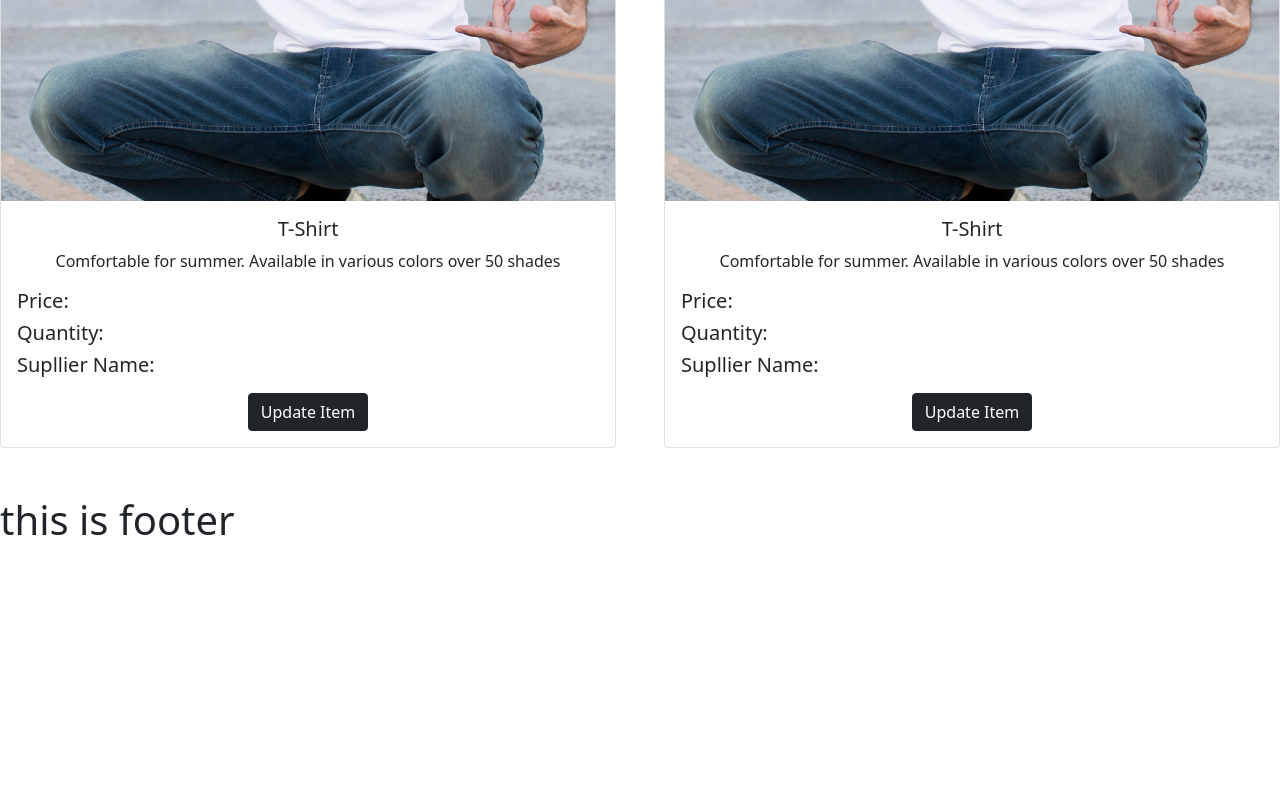
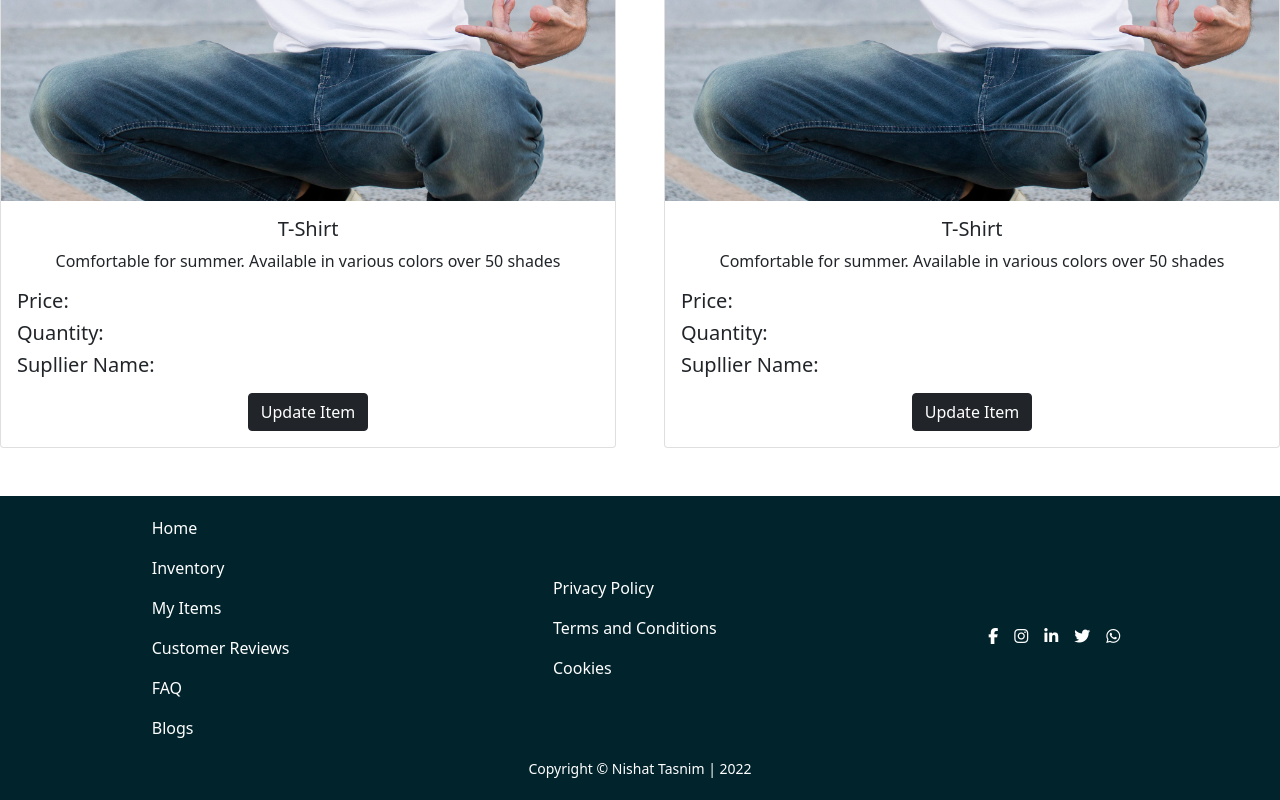
Before and after one commit to nishattasnim08/fashion-world-client-side, a React (Create React App) app: page /inventory in a window 1280 px wide. Shown: the part 2364-3164 px from the top of the page. Before the commit the page ends 2916 px from the top, so only its background shows below. Built offline with nearby package versions, Linux system fonts and the light colour scheme.

Commit message:
footer added

```diff
--- a/public/index.html
+++ b/public/index.html
@@ -24,6 +24,7 @@
       work correctly both with client-side routing and a non-root public URL.
       Learn how to configure a non-root public URL by running `npm run build`.
     -->
+    <script src="https://kit.fontawesome.com/497454f52d.js" crossorigin="anonymous"></script>
     <title>Fashion World</title>
   </head>
   <body>
--- a/src/Shared/Footer/Footer.css
+++ b/src/Shared/Footer/Footer.css
@@ -0,0 +1,5 @@
+.footer {
+    background-color: rgb(0, 35, 44);
+    color: white;
+    padding: 20px;
+}
--- a/src/Shared/Footer/Footer.js
+++ b/src/Shared/Footer/Footer.js
@@ -3,8 +3,32 @@ import './Footer.css'
 
 const Footer = () => {
     return (
-        <div>
-            <h1>this is footer</h1>
+        <div className='footer text-center'>
+            <footer>
+                <div className='d-flex'>
+                    <div className='m-auto text-start'>
+                        <p>Home</p>
+                        <p>Inventory</p>
+                        <p>My Items</p>
+                        <p>Customer Reviews</p>
+                        <p>FAQ</p>
+                        <p>Blogs</p>
+                    </div>
+                    <div className='m-auto text-start'>
+                        <p>Privacy Policy</p>
+                        <p>Terms and Conditions</p>
+                        <p>Cookies</p>
+                    </div>
+                    <div className='m-auto'>
+                        <i class="fa-brands fa-facebook-f px-2"></i>
+                        <i class="fa-brands fa-instagram px-2"></i>
+                        <i class="fa-brands fa-linkedin-in px-2"></i>
+                        <i class="fa-brands fa-twitter px-2"></i>
+                        <i class="fa-brands fa-whatsapp px-2"></i>
+                    </div>
+                </div>
+                <div><small>Copyright &copy; Nishat Tasnim | 2022 </small></div>
+            </footer>
         </div>
     );
 };
--- a/src/Shared/Header/Header.js
+++ b/src/Shared/Header/Header.js
@@ -11,7 +11,7 @@ const Header = () => {
                     <Navbar.Toggle aria-controls="responsive-navbar-nav" />
                     <Navbar.Collapse id="responsive-navbar-nav">
                         <Nav className="me-auto">
-                            <Nav.Link href="#features">Home</Nav.Link>
+                            <Nav.Link href="#home">Home</Nav.Link>
                             <Nav.Link href="#inventory">Inventories</Nav.Link>
                             <Nav.Link href="#myItems">My Items</Nav.Link>
                             <Nav.Link href="#blogs">Blogs</Nav.Link>
```
